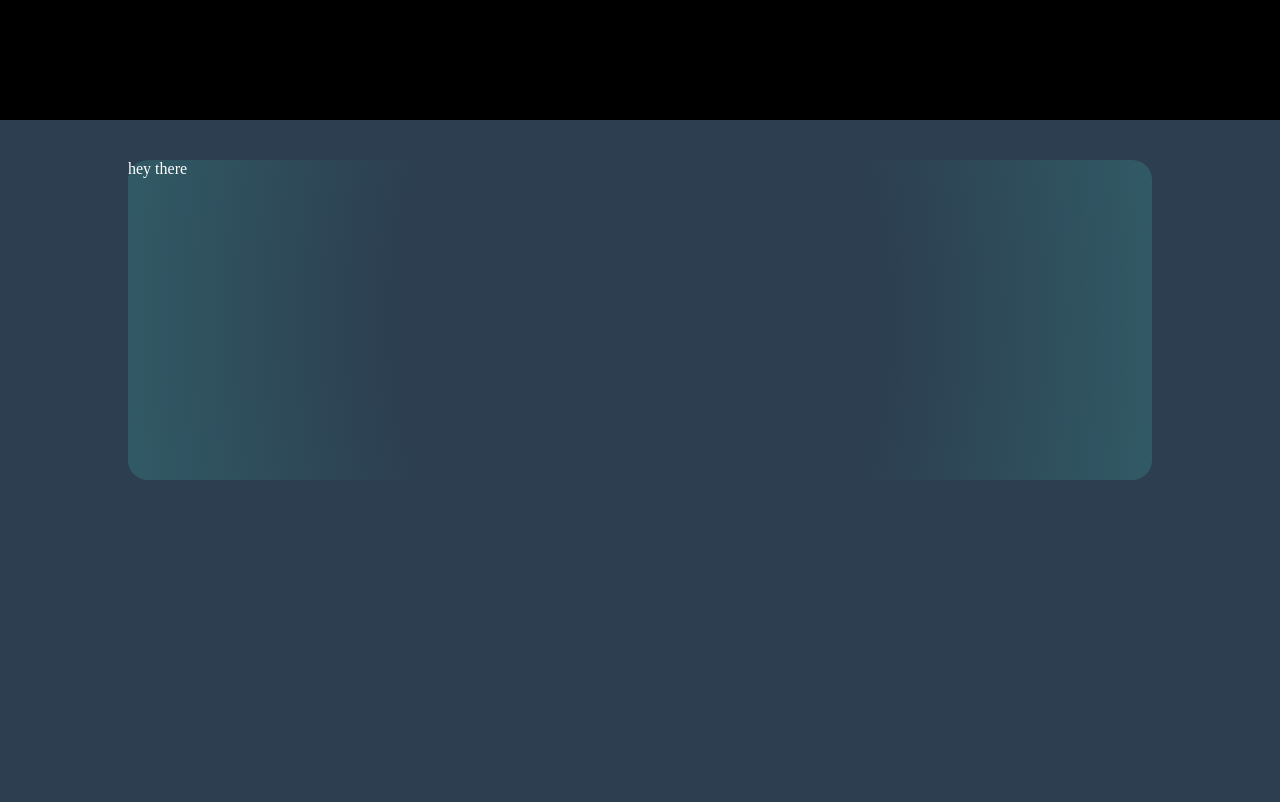
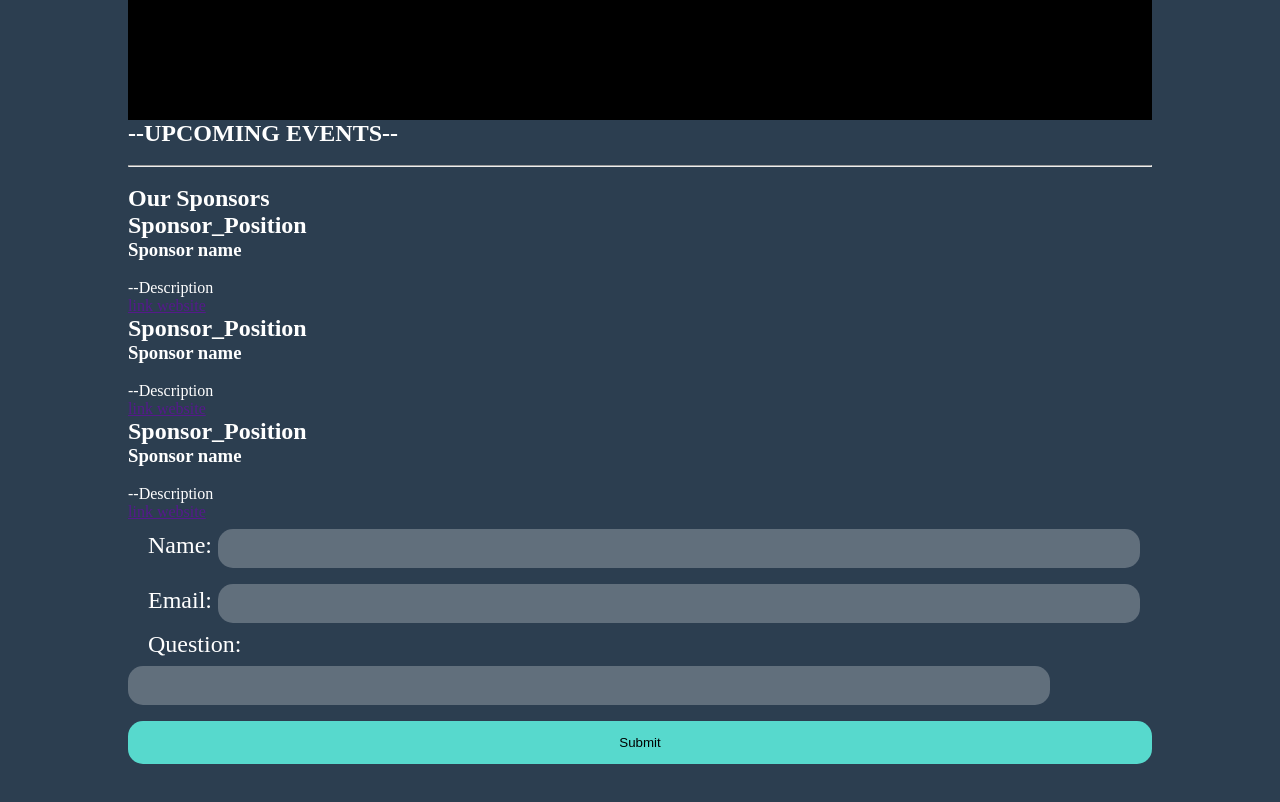
Before and after one commit to DCODeM/InfinixAcad, a plain HTML site: page Pages/home/index.html in a window 1280 px wide. Shown: the part 680-1482 px from the top of the page. After the commit the page ends 1452 px from the top, so only its background shows below. Drawn offline with Linux system fonts and the light colour scheme.

Commit message:
Wireframe added
Made a wireframe of the website and added the core html  for the same

```diff
--- a/Pages/home/index.html
+++ b/Pages/home/index.html
@@ -18,6 +18,7 @@
 
     </nav>
 
+
     <div class="head">
         <div class="head1 headText">
             <div class="headTextdiv">
@@ -32,11 +33,106 @@
         </div>
     </div>
 
+
+<!--
     <div class="middle">
         <div class="Block1">
             hey there
         </div>
-    </div>
+    </div> -->
+
+    <section class="section_events">
+        <div class="events_head">
+            <h1>--UPCOMING EVENTS--</h1>
+        </div>
+        <div class="events_content">
+            <div class="event1">
+                <div class="event_description">
+                    <!-- EVENT_NAME
+                    TIMER----KARNA KI NAHI
+                    --DESCRIPTION
+                    --know more link -->
+                </div>
+                <div class="events_img"><img src="" alt=""></div>
+            </div>
+
+            <hr class="dotted_line">
+
+            <div class="event1">
+                <div class="event_description">
+                    <!-- EVENT_NAME
+                    TIMER----KARNA KI NAHI
+                    --DESCRIPTION
+                    --know more link -->
+                </div>
+                <div class="events_img"><img src="" alt=""></div>
+            </div>
+        </div>
+    </section>
+
+    <section class="incharge">
+
+    </section>
+
+    <section class="section_sponsor">
+        <h1>Our Sponsors</h1>
+
+        <div class="sponsor">
+            <h2>Sponsor_Position</h2>
+            <h3>Sponsor name</h3> <!-- embeed link to sponsors in name as well -->
+            <img src="" alt="">
+            <p>--Description</p>
+            <a href="">link website</a>
+        </div>
+
+        <div class="sponsor">
+            <h2>Sponsor_Position</h2>
+            <h3>Sponsor name</h3> <!-- embeed link to sponsors in name as well -->
+            <img src="" alt="">
+            <p>--Description</p>
+            <a href="">link website</a>
+        </div>
+
+        <div class="sponsor">
+            <h2>Sponsor_Position</h2>
+            <h3>Sponsor name</h3> <!-- embeed link to sponsors in name as well -->
+            <img src="" alt="">
+            <p>--Description</p>
+            <a href="">link website</a>
+        </div>
+
+    </section>
+
+    <section class="section_contact">
+        <form className="grid_container" ref={form} onSubmit={sendEmail}>
+            <div className="contact_flexo">
+               <label className="item1 form_text">
+                  Name:
+
+               </label>
+               <input className="item2 inputform" type="text" name="name" />
+             </div>
+             <div className="contact_flexo">
+               <label className="item3 form_text">
+                  Email:
+               </label>
+               <input className="item4 inputform" type="text" name="email" />
+             </div>
+             <div className="contact_flexo">
+               <label className="item5 form_text">
+                  Question:
+               </label>
+               <input className="item6 inputform" type="text" name="message" />
+             </div>
+             <div className="submitform">
+               <input className="item7 inout" type="submit" value="Submit" />
+             </div>
+            </form>
+    </section>
+
+    <footer>
+
+    </footer>
 
 
 
--- a/Pages/home/style.css
+++ b/Pages/home/style.css
@@ -5,6 +5,9 @@
 body{
     background: #2c3e50;
     justify-content: center;
+    justify-content: center;
+    align-self: center;
+    margin: auto 10vw;
 }
 
 *{
@@ -158,3 +161,114 @@ nav a:nth-child(5):hover~.animation{
     justify-content: center;
     align-self: center;
 }
+
+
+/*------------Contact-US-----------*/
+
+.contact p{
+  font-size: 2rem;
+  margin: 2rem 0rem;
+}
+
+.contact h1{
+  text-align: center;
+  margin-bottom: 2vh;
+}
+
+
+/* grid for form */
+/*
+.item1 { grid-area: name; }
+.item2 { grid-area: nameInput; }
+.item3 { grid-area: mail; }
+.item4 { grid-area: mailInput; }
+.item5 { grid-area: question; }
+.item6 { grid-area: questionInput; }
+.item7 { grid-area: submit; }
+
+.grid_container {
+display: grid;
+grid-template-areas:
+  'name name nameInput nameInput nameInput nameInput'
+  'mail mail mailInput mailInput mailInput mailInput'
+  'question question questionInput questionInput questionInput questionInput'
+  'submit submit submit submit submit submit';
+gap: 10px;
+
+padding: 10px;
+} */
+
+.submitform{
+  margin: 3vh auto;
+  width: 40%;
+
+}
+
+
+.contact_flexo{
+  display: flex;
+  margin-top: 2vh;
+  justify-content : space-around;
+  align-items : center;
+}
+
+.grid-container > label {
+background-color: rgba(255, 255, 255, 0.25);
+text-align: center;
+padding: 20px 0;
+font-size: 30px;
+}
+.grid-container > input
+{
+  background-color: rgba(255, 255, 255, 0.25);
+  border-radius: 50px;
+  min-height: 30vh;
+  text-align: center;
+  padding: 20px 0;
+  font-size: 30px;
+}
+
+input[type=text]{
+  background-color: rgba(255, 255, 255, 0.25);
+}
+
+.item6{
+  min-height: 20vh;
+}
+.inputform{
+  max-width: 70%;
+}
+
+
+/* contact update css*/
+form label{
+  margin: 8px auto 8px 20px;
+  font-size: 1.5rem;
+}
+input[type=text], select {
+  background: rgba(255, 255, 255, 0.25);
+  color: white;
+  width: 90%;
+  padding: 12px 20px;
+  margin: 8px 8px 8px 0;
+  display: inline-block;
+  border: none;
+  border-radius: 15px;
+  box-sizing: border-box;
+}
+
+input[type=submit] {
+  width: 100%;
+  background-color: #57D9CD;
+  color: black;
+  padding: 14px 20px;
+  margin: 8px auto;
+  border: none;
+  border-radius: 15px;
+  cursor: pointer;
+}
+
+input[type=submit]:hover {
+  transform: scale(1.1);
+  transition: 0.3s;      /*Specify afterwards */
+}
```
